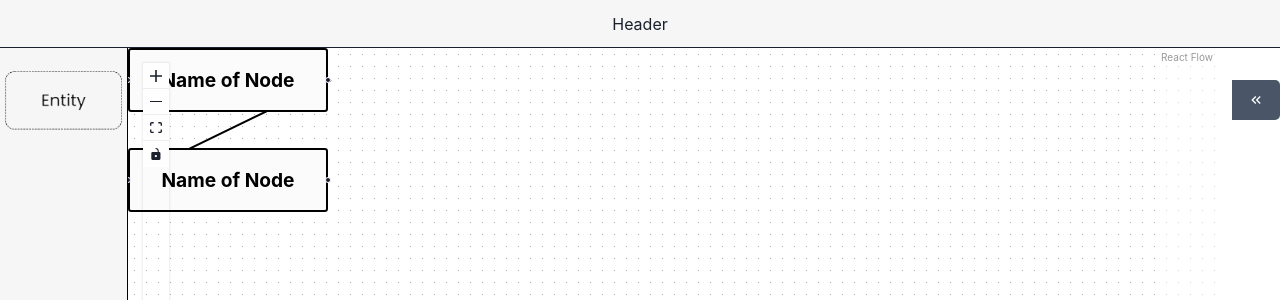
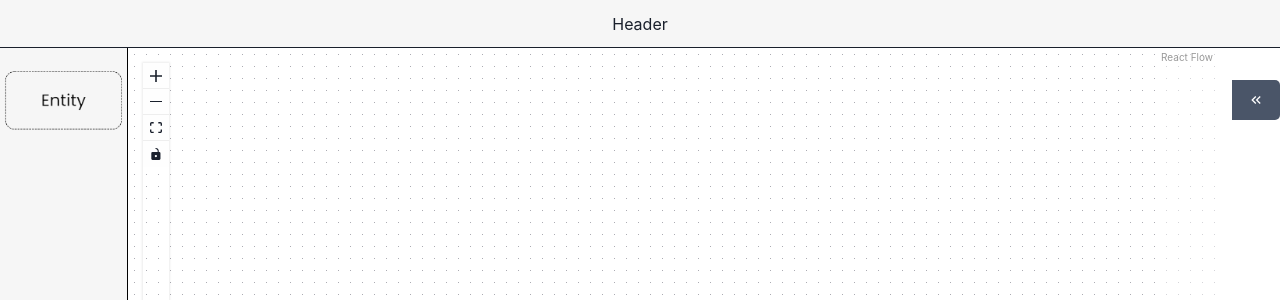
Before and after one commit to JeanLima2112/ScheMasterDB, a React (Vite) app in the folder schemasterdb_Front_End/: page /workspace in a window 1280 px wide. Shown: the top 300 px of the page. Built offline with nearby package versions, Linux system fonts and the light colour scheme.

Commit message:
remove initial nodes and edges

```diff
--- a/schemasterdb_Front_End/src/assets/pages/workspace/WorkSpace.tsx
+++ b/schemasterdb_Front_End/src/assets/pages/workspace/WorkSpace.tsx
@@ -12,6 +12,8 @@ import {
   addEdge,
   Background,
   Controls,
+  Edge,
+  Node,
   ReactFlow,
   useEdgesState,
   useNodesState,
@@ -23,10 +25,10 @@ import { MdOutlineKeyboardDoubleArrowLeft } from "react-icons/md";
 import "@xyflow/react/dist/style.css";
 import Header from "../../../components/header/Header";
 import CustomEdge from "./components/edges/Relation";
-import Node from "./components/nodes/Node";
+import NodeCustom from "./components/nodes/Node";
 
 const NODE_TYPES = {
-  node: Node,
+  node: NodeCustom,
 };
 const EDGE_TYPES = {
   edge: CustomEdge,
@@ -34,11 +36,10 @@ const EDGE_TYPES = {
 const defaultEdgeOptions = {
   type: "edge",
 };
-const initialNodes = [
-  { id: "1", type: "node", position: { x: 0, y: 0 }, data: { label: "1" } },
-  { id: "2", type: "node", position: { x: 0, y: 100 }, data: { label: "2" } },
+const initialNodes:Node[] = [
+
 ];
-const initialEdges = [{ id: "e1-2", source: "1", target: "2" }];
+const initialEdges:Edge[] = [];
 
 export default function WorkSpace() {
   const [nodes, setNodes, onNodesChange] = useNodesState(initialNodes);
--- a/schemasterdb_Front_End/src/assets/pages/workspace/components/nodes/Node.tsx
+++ b/schemasterdb_Front_End/src/assets/pages/workspace/components/nodes/Node.tsx
@@ -1,7 +1,7 @@
 import { Flex, Text } from "@chakra-ui/react";
 import { Handle, Position } from "@xyflow/react";
 
-export default function Node() {
+export default function NodeCustom() {
   return (
     <Flex
       w="fit-content"
```
